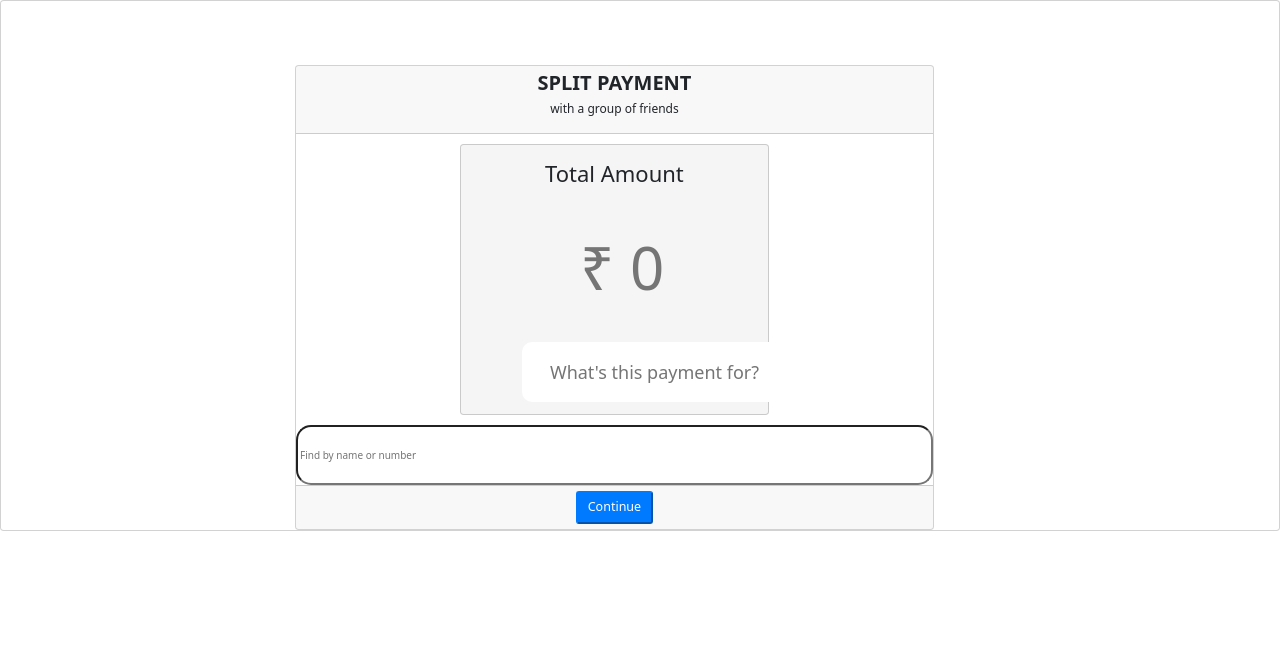
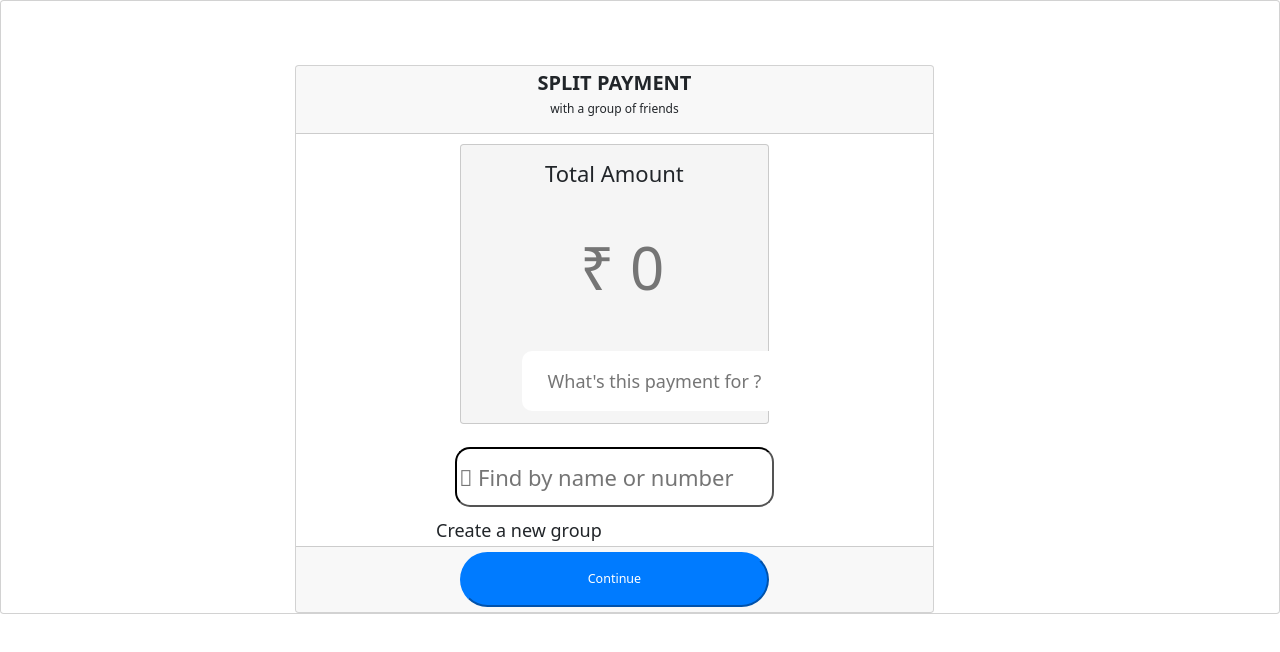
Before and after one commit to sidd5142/Paytm_Clone, a website: page split_bill.html in a window 1280 px wide. Drawn offline with nearby package versions, Linux system fonts and the light colour scheme; some packages are replaced by stand-ins of ours.

Commit message:
split screen

```diff
--- a/split_bill.html
+++ b/split_bill.html
@@ -29,13 +29,15 @@
                 <h5 class="card-title font-weight-normal" style="font-size: 22px; margin-top: 5%;">Total Amount</h5>
                 <!-- <iframe class="card-text" frameborder="0" title="Ruppees"></iframe> -->
                 <input type="text"  placeholder=" &#x20b9 0" style="border: 0; height: 150px; font-size: 60px; text-align: center; background-color: whitesmoke;" id="">
-                <input type="text" placeholder="What's this payment for?" style="height: 60px; border-radius: 10px; font-size: large; text-align: center; width: fit-content;border:0cm; margin-left: 20%; margin-bottom: 4%;">
+                <input type="text" placeholder="What's this payment for ?" style="height: 60px; border-radius: 10px; font-size: large; text-align: center; width: fit-content;border:0cm; margin-left: 20%; margin-bottom: 4%; margin-top: 3%;">
                       <!-- </div> -->
             </div>
         </div>
-        <input type="text" placeholder="Find by name or number" style="height: 60px; border-radius: 15px;">
+        <input type="text" placeholder="&#xF002; Find by name or number" style="height: 60px; border-radius: 15px; width: 50%; margin-top: 2%; margin-left: 25%; font-size: 22px;border-color: black;">
+
+        <h4 style="font-size: large; margin-top: 2%; margin-right: 30%;">Create a new group</h4>
         <div class="card-footer text-muted">
-            <button type="submit" class="btn-lg btn-primary">Continue</button>
+            <button type="submit" class="btn-lg btn-primary" style="height: 55px; width: 50%; border-radius: 158px;">Continue</button>
         </div>
         </div>
       </div>
```
